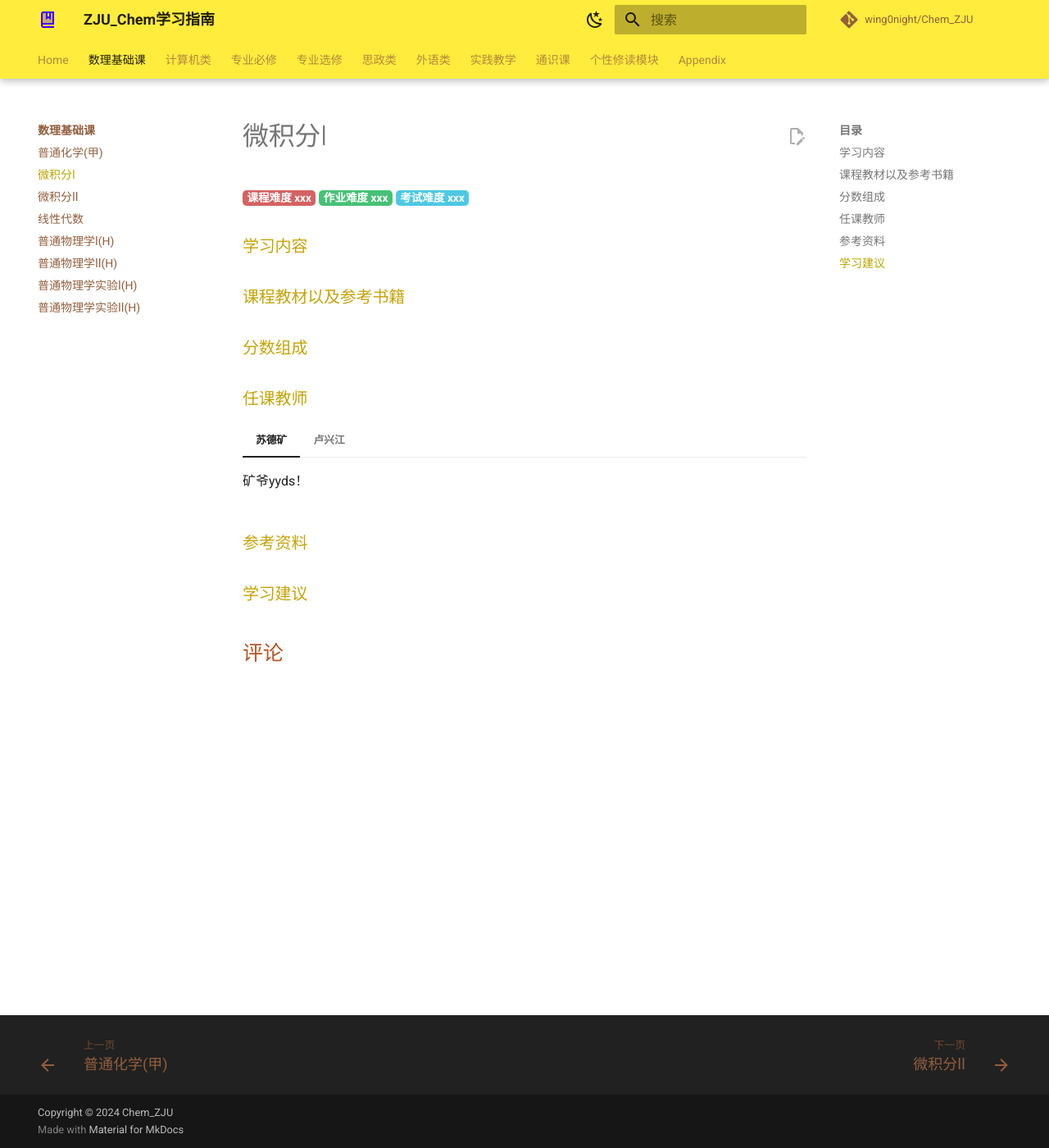
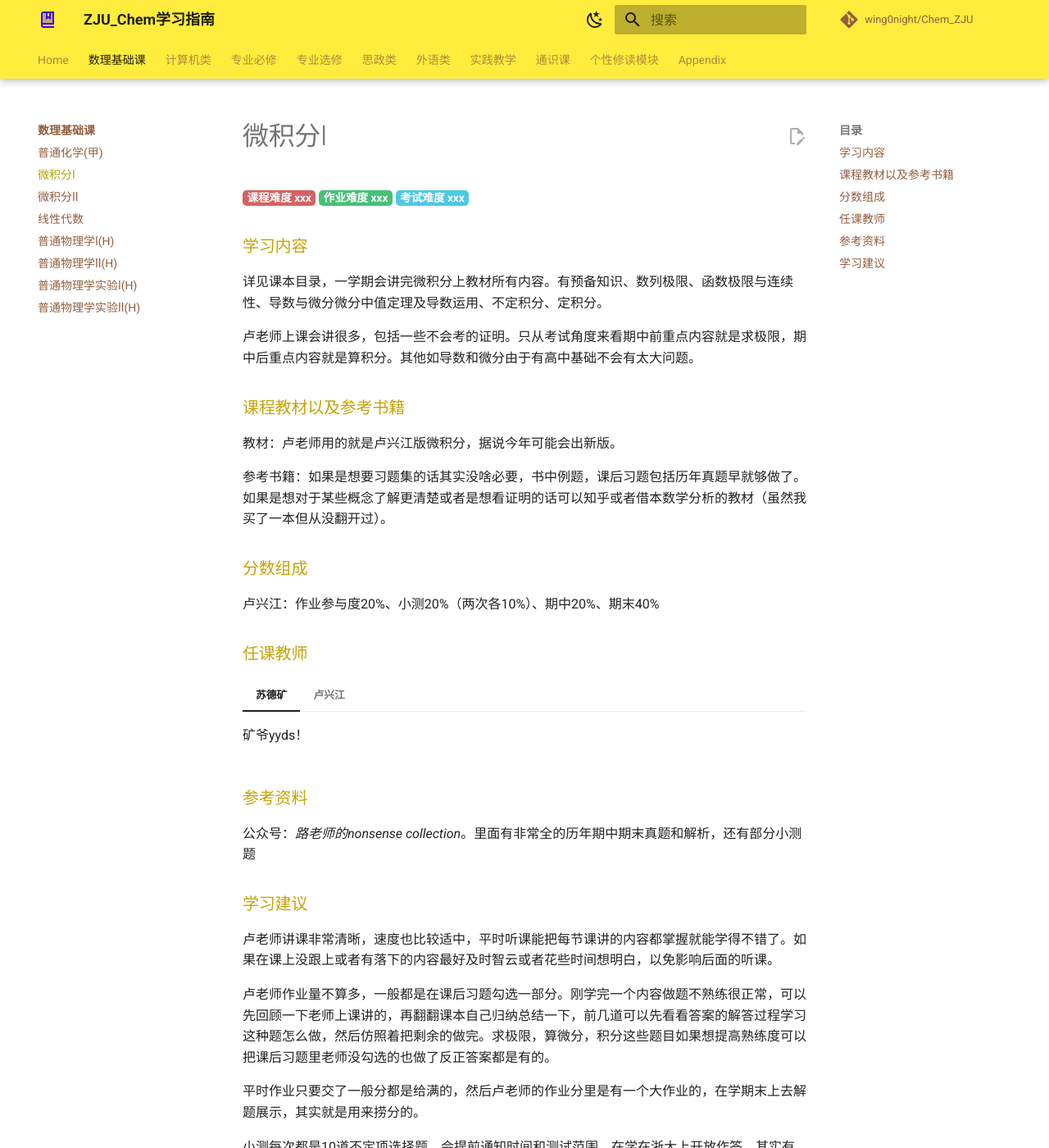
Before and after one commit to ChemZJU/Chem_ZJU, an MkDocs documentation site: the page built from docs/Basic/Calculus1(H).md, in a window 1280 px wide and 1400 px high. Shown: the whole window at 82% size. Built offline with MkDocs 1.6.1 and Material for MkDocs 9.7.7, drawn with Linux system fonts in a browser that asks for light colours; comment, search, counter and statistics services are not loaded; a style sheet for code colours, icons or effects is not loaded; some of the changed text lies outside the part shown.

Commit message:
docs:添加了微积分1(H)的内容

```diff
--- a/docs/Basic/Calculus1(H).md
+++ b/docs/Basic/Calculus1(H).md
@@ -10,21 +10,19 @@ comments: true
 
 ### 学习内容
 
+详见课本目录，一学期会讲完微积分上教材所有内容。有预备知识、数列极限、函数极限与连续性、导数与微分微分中值定理及导数运用、不定积分、定积分。
 
-
+卢老师上课会讲很多，包括一些不会考的证明。只从考试角度来看期中前重点内容就是求极限，期中后重点内容就是算积分。其他如导数和微分由于有高中基础不会有太大问题。
 
 ### 课程教材以及参考书籍
 
+教材：卢老师用的就是卢兴江版微积分，据说今年可能会出新版。
 
-
-
+参考书籍：如果是想要习题集的话其实没啥必要，书中例题，课后习题包括历年真题早就够做了。如果是想对于某些概念了解更清楚或者是想看证明的话可以知乎或者借本数学分析的教材（虽然我买了一本但从没翻开过）。
 
 ### 分数组成
 
-
-
-
-
+卢兴江：作业参与度20%、小测20%（两次各10%）、期中20%、期末40%
 
 ### 任课教师
 
@@ -34,13 +32,26 @@ comments: true
 ///
 
 /// tab | 卢兴江
-Tab 2 content
+无需多言，唯一真神。
+
+上课会讲很多与考试无关的证明以拓宽视野，如希尔伯特旅馆。卢老师积分部分讲得很好，举的例子能涵盖大部分考试题型。课后带了一个研讨班，讨论题很有难度，与全国大学生数学竞赛难度差不多吧。
 ///
 
 
 
 ### 参考资料
 
+公众号：*路老师的nonsense collection*。里面有非常全的历年期中期末真题和解析，还有部分小测题
 
 
 ### 学习建议
+
+卢老师讲课非常清晰，速度也比较适中，平时听课能把每节课讲的内容都掌握就能学得不错了。如果在课上没跟上或者有落下的内容最好及时智云或者花些时间想明白，以免影响后面的听课。
+
+卢老师作业量不算多，一般都是在课后习题勾选一部分。刚学完一个内容做题不熟练很正常，可以先回顾一下老师上课讲的，再翻翻课本自己归纳总结一下，前几道可以先看看答案的解答过程学习这种题怎么做，然后仿照着把剩余的做完。求极限，算微分，积分这些题目如果想提高熟练度可以把课后习题里老师没勾选的也做了反正答案都是有的。
+
+平时作业只要交了一般分都是给满的，然后卢老师的作业分里是有一个大作业的，在学期末上去解题展示，其实就是用来捞分的。
+
+小测每次都是10道不定项选择题，会提前通知时间和测试范围，在学在浙大上开放作答。其实有投机取巧的方法因为小测前大概率有班级已经测过了，所以可以定点系前面班级认识的同学要题目截图。如果是不同老师的班级可能会有几个题目的改动，如果是同个老师的班题目甚至完全一样。而就算小测错了几道其实也不用担心为小测最后都是赋分的，错一题换算到最后总评里没什么影响。
+
+期中期末都是满分100分的试卷，历年卷都可以在路老师里找。最简单的备考方式就是提前一周把所有历年卷都拿出来做一遍，每年题目风格都不怎么变的，做过历年了之后应考应该没啥问题。
```
